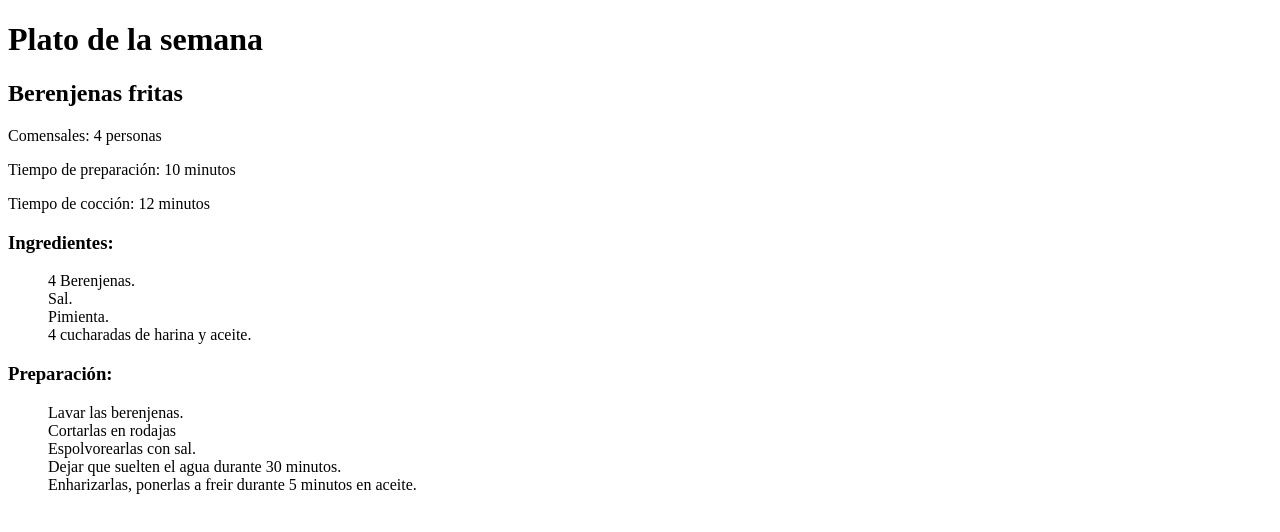
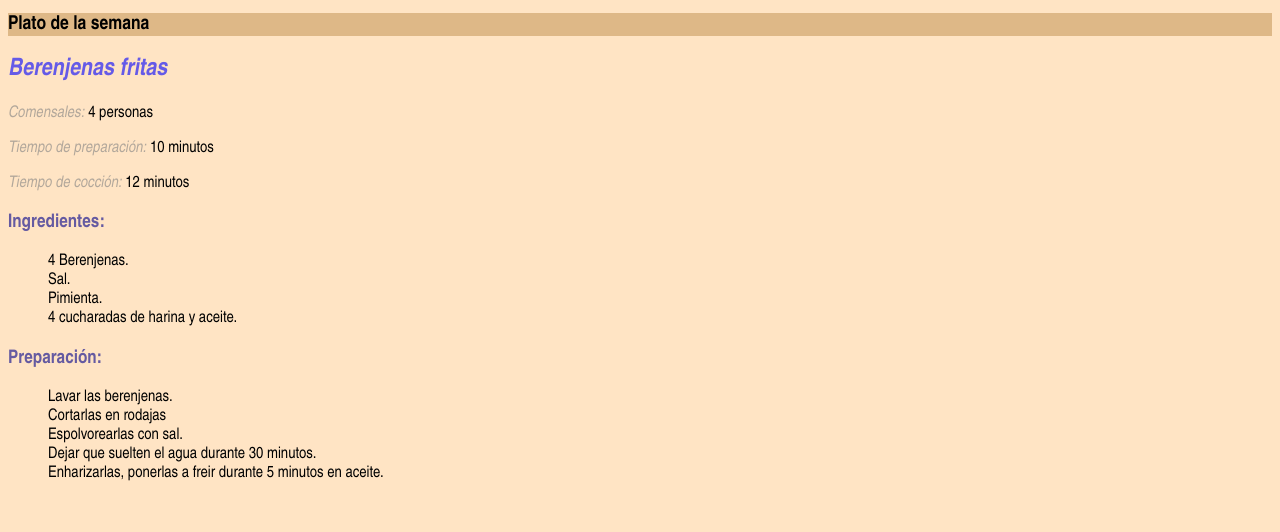
Before and after one commit to ilkogarcia/igp-btc-fsd-html-css-ejercicio03, a plain HTML site: page pages/platosemana.html in a window 1280 px wide. Drawn offline with Linux system fonts and the light colour scheme.

Commit message:
Actualizamos el proyecto con los estilos indicados en el ejercicio 4

```diff
--- a/css/style.css
+++ b/css/style.css
@@ -1,3 +1,32 @@
+body {
+    background-color: bisque;
+    font-family:'Franklin Gothic', 'Arial Narrow', Arial, sans-serif
+}
+
+h1 {
+    background-color:burlywood;
+    font-size:larger;
+    font-stretch: condensed;
+}
+
+h2 {
+    font-style: italic;
+    font-weight: bolder;
+    color: blue;
+    opacity: .6;
+}
+
+h3 {
+    font-weight: bold;
+    color: darkblue;
+    opacity: .6;
+}
+
 ul  {
     list-style: none;
 }
+
+em  {
+    color: gray;
+    opacity: .6;
+}
--- a/pages/platosemana.html
+++ b/pages/platosemana.html
@@ -10,9 +10,9 @@
 <body>
     <h1>Plato de la semana</h1>
         <h2>Berenjenas fritas</h2>
-            <p>Comensales: 4 personas</p>
-            <p>Tiempo de preparación: 10 minutos</p>
-            <p>Tiempo de cocción: 12 minutos</p>
+            <p><em>Comensales:</em> 4 personas</p>
+            <p><em>Tiempo de preparación:</em> 10 minutos</p>
+            <p><em>Tiempo de cocción:</em> 12 minutos</p>
             <h3>Ingredientes:</h3>
             <ul>
                 <li>4 Berenjenas.</li>
```
